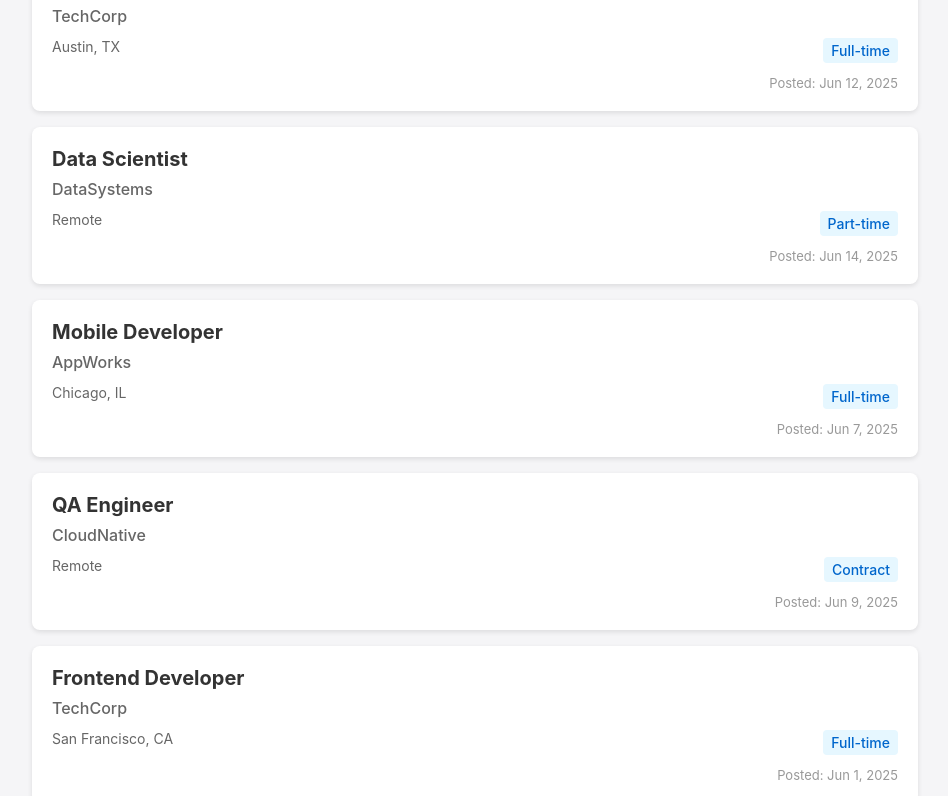
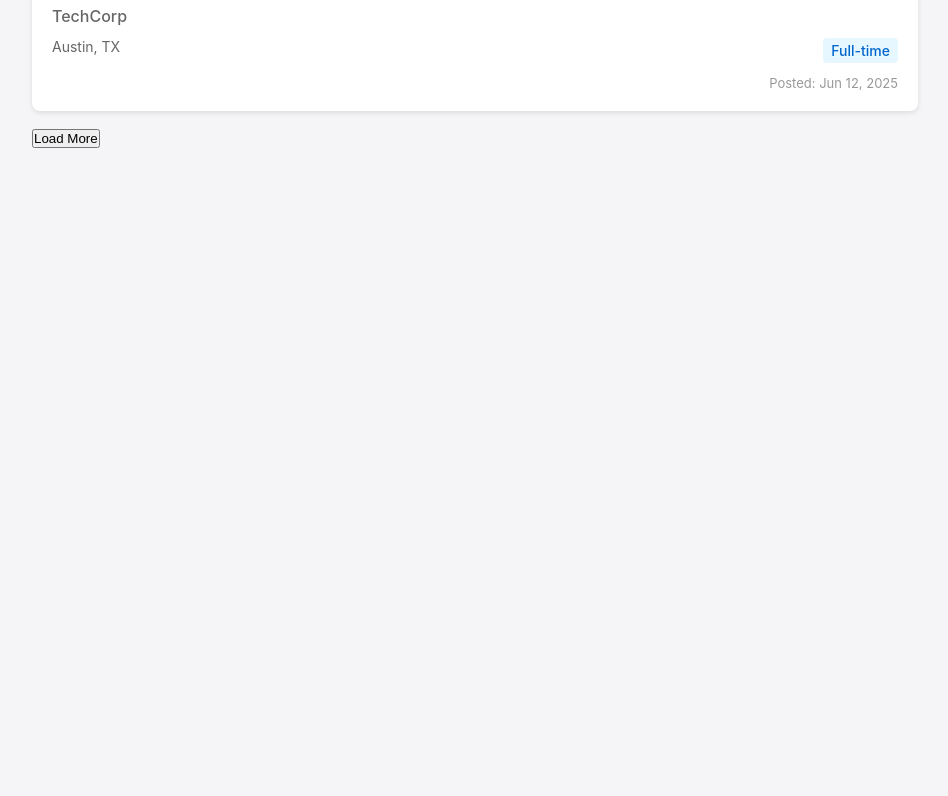
Before and after one commit to shashwathuchil/mini-job-board, a React (Create React App) app: page / in a window 1280 px wide. Shown: the part 7942-8738 px from the top of the page, without its empty margins (302-1250 px from the left). After the commit the page ends 8130 px from the top, so only its background shows below. Built offline with nearby package versions, Linux system fonts and the light colour scheme.

Commit message:
pagination added

```diff
--- a/src/components/JobList.js
+++ b/src/components/JobList.js
@@ -1,6 +1,6 @@
 import React, { useState, useEffect } from 'react';
 import { useSelector, useDispatch } from 'react-redux';
-import { fetchJobs, selectJobsStatus } from '../store/features/jobs/jobsSlice';
+import { fetchJobs, selectJobsStatus, selectCurrentPage, selectItemsPerPage, incrementPage } from '../store/features/jobs/jobsSlice';
 import JobCard from './JobCard';
 import './JobList.css';
 
@@ -8,6 +8,8 @@ const JobList = ({ jobs, onJobClick }) => {
   const dispatch = useDispatch();
   const searchQuery = useSelector(state => state.jobs.searchQuery);
   const status = useSelector(selectJobsStatus);
+  const currentPage = useSelector(selectCurrentPage);
+  const itemsPerPage = useSelector(selectItemsPerPage);
 
   // Local state
   const [filteredJobs, setFilteredJobs] = useState(jobs);
@@ -45,8 +47,30 @@ const JobList = ({ jobs, onJobClick }) => {
     if (searchQuery) {
       result = result.filter(job => job.title.toLowerCase().includes(searchQuery.toLowerCase()));
     }
-    setFilteredJobs(result);
+        setFilteredJobs(result);
   }, [filters, jobs, searchQuery]);
+
+  // Pagination helpers
+  const visibleJobs = filteredJobs.slice(0, currentPage * itemsPerPage);
+  const hasMore = visibleJobs.length < filteredJobs.length;
+
+  const loadMoreJobs = () => {
+    if (hasMore) {
+      dispatch(incrementPage());
+    }
+  };
+
+  // Infinite scroll listener
+  useEffect(() => {
+    if (!hasMore) return;
+    const handleScroll = () => {
+      if (window.innerHeight + window.scrollY >= document.body.offsetHeight - 200) {
+        loadMoreJobs();
+      }
+    };
+    window.addEventListener('scroll', handleScroll);
+    return () => window.removeEventListener('scroll', handleScroll);
+  }, [hasMore]);
 
   const handleFilterChange = (e) => {
     const { name, value } = e.target;
@@ -127,9 +151,14 @@ const JobList = ({ jobs, onJobClick }) => {
             <p>No jobs found matching your filters.</p>
           </div>
         ) : (
-          filteredJobs.map(job => (
+          visibleJobs.map(job => (
             <JobCard key={job.id} job={job} onClick={onJobClick} />
           ))
+        )}
+        {visibleJobs.length < filteredJobs.length && (
+          <button className="load-more" onClick={loadMoreJobs}>
+            Load More
+          </button>
         )}
       </div>
     </div>
--- a/src/store/features/jobs/jobsSlice.js
+++ b/src/store/features/jobs/jobsSlice.js
@@ -14,6 +14,8 @@ const initialState = {
   status: 'idle', // 'idle' | 'loading' | 'succeeded' | 'failed'
   error: null,
   searchQuery: '',
+  currentPage: 1,
+  itemsPerPage: 5,
 };
 
 const jobsSlice = createSlice({
@@ -31,6 +33,13 @@ const jobsSlice = createSlice({
     },
     setSearchQuery: (state, action) => {
       state.searchQuery = action.payload;
+      state.currentPage = 1; // reset pagination on new search
+    },
+    incrementPage: (state) => {
+      state.currentPage += 1;
+    },
+    resetPage: (state) => {
+      state.currentPage = 1;
     },
   },
   extraReducers: (builder) => {
@@ -49,11 +58,13 @@ const jobsSlice = createSlice({
   },
 });
 
-export const { setJobs, addJob, setSearchQuery } = jobsSlice.actions;
+export const { setJobs, addJob, setSearchQuery, incrementPage, resetPage } = jobsSlice.actions;
 
 // Selector
 export const selectAllJobs = (state) => state.jobs.list;
 export const selectJobsStatus = (state) => state.jobs.status;
 export const selectSearchQuery = (state) => state.jobs.searchQuery;
+export const selectCurrentPage = (state) => state.jobs.currentPage;
+export const selectItemsPerPage = (state) => state.jobs.itemsPerPage;
 
 export default jobsSlice.reducer;
```
